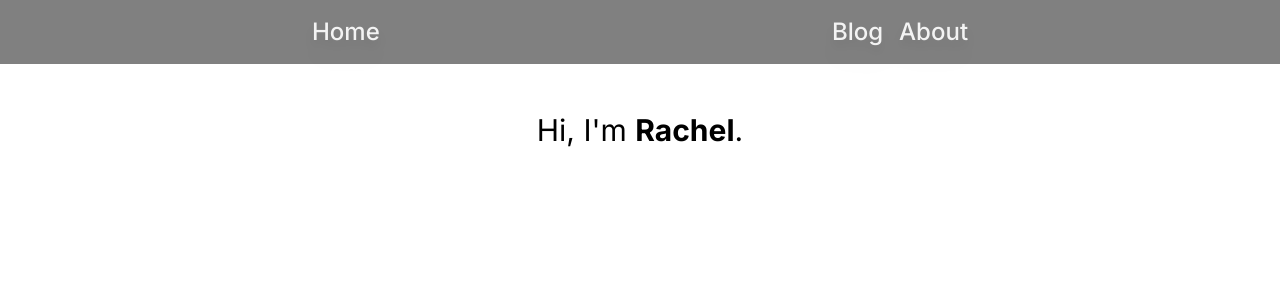
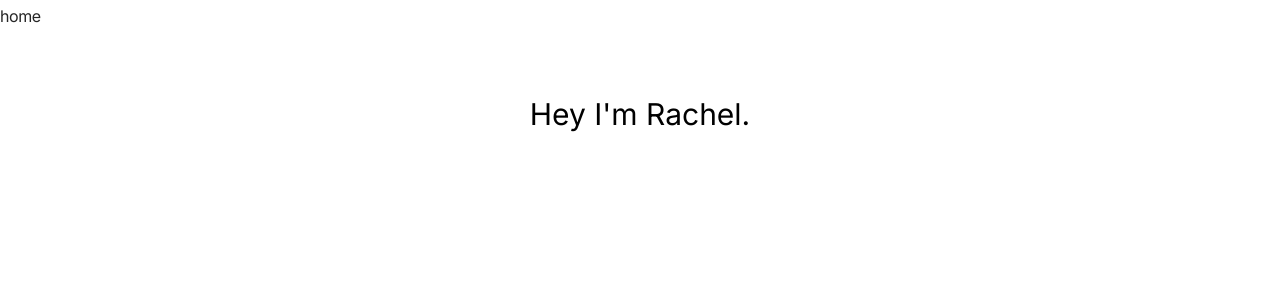
Before and after one commit to jrachelr/portfolio, a Next.js app: page / in a window 1280 px wide. Shown: the top 300 px of the page. Built offline with nearby package versions, Linux system fonts and the light colour scheme.

Commit message:
updated nav

```diff
--- a/app/page.tsx
+++ b/app/page.tsx
@@ -2,9 +2,7 @@
   return (
     <div className="px-6 mx-auto">
       <p className="mt-12 mb-12 text-3xl text-center dark:text-white">
-        <span className="whitespace-nowrap">
-          Hi, I&apos;m <span className="font-bold">Rachel</span>.
-        </span>
+        <span className="whitespace-nowrap">Hey I&apos;m Rachel.</span>
       </p>
     </div>
   );
--- a/components/Nav.tsx
+++ b/components/Nav.tsx
@@ -1,32 +1,38 @@
 import Link from "next/link";
 
 export default function Navbar() {
+  const navItems = {
+    "/": {
+      name: "home",
+    },
+
+    "/posts": {
+      name: "blog",
+    },
+  };
+
   return (
-    <nav className="backdrop-brightness-50 backdrop:blur-xl p-4 sticky top-0 drop-shadow-xl z-10">
-      <div className="prose mx-auto flex justify-between flex-col sm:flex-row">
-        <h1 className="text-2xl font-bold text-white grid place-content-center mb-2 md:mb-0">
-          <Link
-            href="/"
-            className="text-white/90 no-underline hover:text-white"
-          >
-            Home
-          </Link>
-        </h1>
-        <div className="flex flex-row justify-center sm:justify-evenly align-middle gap-4 text-white text-2xl lg:text-2xl">
-          <Link
-            href="/posts"
-            className="text-white/90 no-underline hover:text-white"
-          >
-            Blog
-          </Link>
-          <Link
-            href="/about"
-            className="text-white/90 no-underline hover:text-white"
-          >
-            About
-          </Link>
-        </div>
+    <aside className="-ml-[8px] mb-16 tracking-tight">
+      <div className="lg:sticky lg:top-20">
+        <nav
+          className="flex flex-row items-start relative px-0 pb-0 fade md:overflow-auto scroll-pr-6 md:relative"
+          id="nav"
+        >
+          <div className="flex flex-row space-x-0 pr-10 text-white/90 no-underline hover:text-white">
+            {Object.entries(navItems).map(([path, { name }]) => {
+              return (
+                <Link
+                  key={path}
+                  href={path}
+                  className="transition-all hover:text-neutral-800 dark:hover:text-neutral-200 flex align-middle relative py-1 px-2"
+                >
+                  {name}
+                </Link>
+              );
+            })}
+          </div>
+        </nav>
       </div>
-    </nav>
+    </aside>
   );
 }
```
